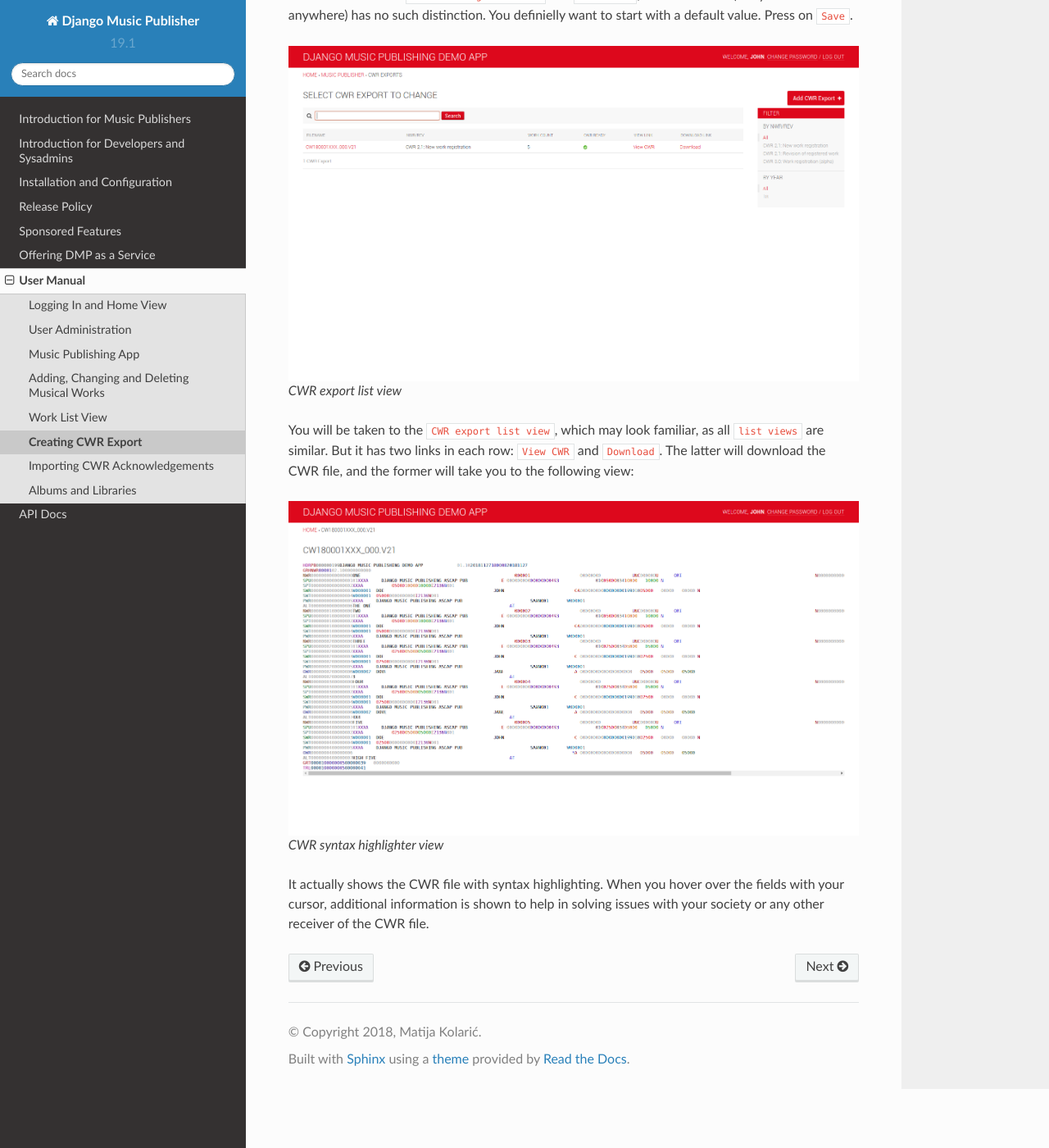
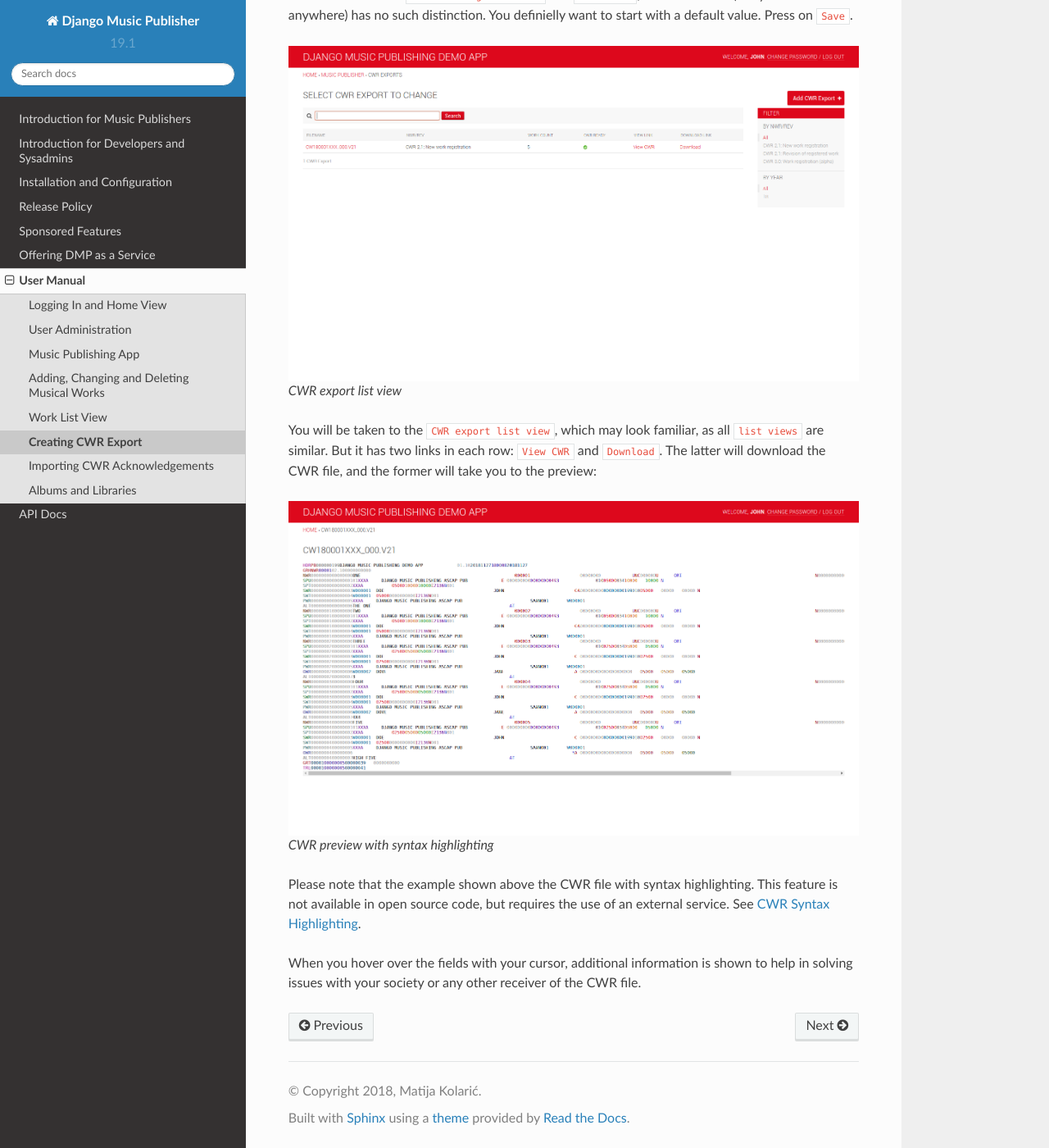
Before and after one commit to matijakolaric-com/django-music-publisher, a Sphinx documentation site: the page built from docs/manual_cwr.rst, in a window 1280 px wide and 1400 px high, scrolled down 831 px. Shown: the whole window at 82% size. Built offline with Sphinx 7.4.7 and the Read the Docs theme 2.0.0, drawn with Linux system fonts in a browser that asks for light colours.

Commit message:
documentation update

```diff
--- a/docs/installation.rst
+++ b/docs/installation.rst
@@ -104,6 +104,11 @@
 
 Django Music Publisher began as a proof of concept for a CWR Developer Toolset, a REST API service providing metadata validation and CWR generation, as well as syntax highlighting.
 
+.. _SyntaxHighlighting:
+
+CWR Syntax Highlighting
++++++++++++++++++++++++
+
 Basic data validation and CWR generation have since been added to Django Music Publisher code, but integrating CWR syntax highlighting still requires this external service. It is not required, and there is a free online `CWR Syntax Highlighting <https://matijakolaric.com/free/cwr-syntax-highlighter/>`_ tool with the exactly same functionality. Settings ``token`` and ``highlighter_url`` are used for this integration.
 
 More information is available in this `video <https://www.youtube.com/watch?v=COi6LCzUTVQ&index=4&list=PLDIerrls8_JBuS82lC3qMSt-Yc-SKq8g3>`_. Please note that it refers to an earlier version.
--- a/docs/manual_cwr.rst
+++ b/docs/manual_cwr.rst
@@ -17,11 +17,13 @@
 
    CWR export list view
 
-You will be taken to the ``CWR export list view``, which may look familiar, as all ``list views`` are similar. But it has two links in each row: ``View CWR`` and ``Download``. The latter will download the CWR file, and the former will take you to the following view:
+You will be taken to the ``CWR export list view``, which may look familiar, as all ``list views`` are similar. But it has two links in each row: ``View CWR`` and ``Download``. The latter will download the CWR file, and the former will take you to the preview:
 
 .. figure:: /images/highlight.png
    :width: 100%
 
-   CWR syntax highlighter view
+   CWR preview with syntax highlighting
 
-It actually shows the CWR file with syntax highlighting. When you hover over the fields with your cursor, additional information is shown to help in solving issues with your society or any other receiver of the CWR file.
+Please note that the example shown above the CWR file with syntax highlighting. This feature is not available in open source code, but requires the use of an external service. See :ref:`SyntaxHighlighting`.
+
+When you hover over the fields with your cursor, additional information is shown to help in solving issues with your society or any other receiver of the CWR file.
```
